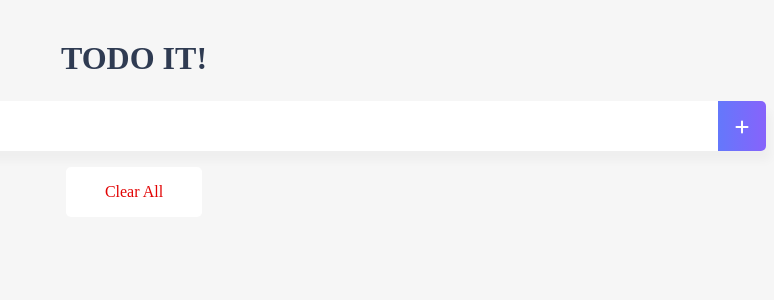
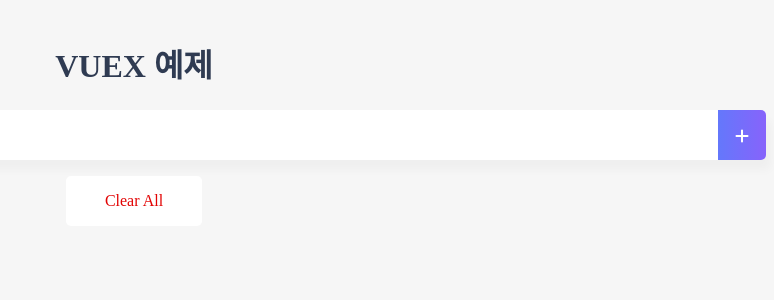
Before and after one commit to j2d1005/study_vue, a Vue app in the folder age-of-vue-02/vue-todo/: page / in a window 1280 px wide. Shown: the top 300 px of the page, without its empty margins (506-1280 px from the left). Built offline with nearby package versions, Linux system fonts and the light colour scheme.

Commit message:
vuex store 연결

```diff
--- a/age-of-vue-02/vue-todo/package.json
+++ b/age-of-vue-02/vue-todo/package.json
@@ -9,7 +9,8 @@
   },
   "dependencies": {
     "core-js": "^3.6.5",
-    "vue": "^2.6.11"
+    "vue": "^2.6.11",
+    "vuex": "^3.5.1"
   },
   "devDependencies": {
     "@vue/cli-plugin-babel": "~4.5.0",
--- a/age-of-vue-02/vue-todo/src/components/TodoHeader.vue
+++ b/age-of-vue-02/vue-todo/src/components/TodoHeader.vue
@@ -1,6 +1,6 @@
 <template>
     <div>
-        <h1>TODO IT!</h1>
+        <h1>{{ this.$store.state.headerText }}</h1>
     </div>
 </template>
 
--- /dev/null
+++ b/age-of-vue-02/vue-todo/src/store/store.js
@@ -0,0 +1,18 @@
+import Vue from 'vue';
+import Vuex from 'vuex';
+
+Vue.use(Vuex);
+
+export const store = new Vuex.Store({
+    state: {
+        headerText: 'VUEX 예제'
+    }
+});
+
+
+
+// vuex 요소
+// state: 여러 컴포넌트에 공유되는 데이터 (data)
+// getters: 연산된 state 값을 접근하는 속성 (computed)
+// mutations: state 값을 변경하는 이벤트 로직,메서드 (methods)
+// actions: 비동기 처리 로직을 선언하는 메서드 (async methods)
```
Also changed, not shown: age-of-vue-02/vue-todo/src/main.js (+5 -2 lines), 1 other file (tests, documents, lock files or other folders).
